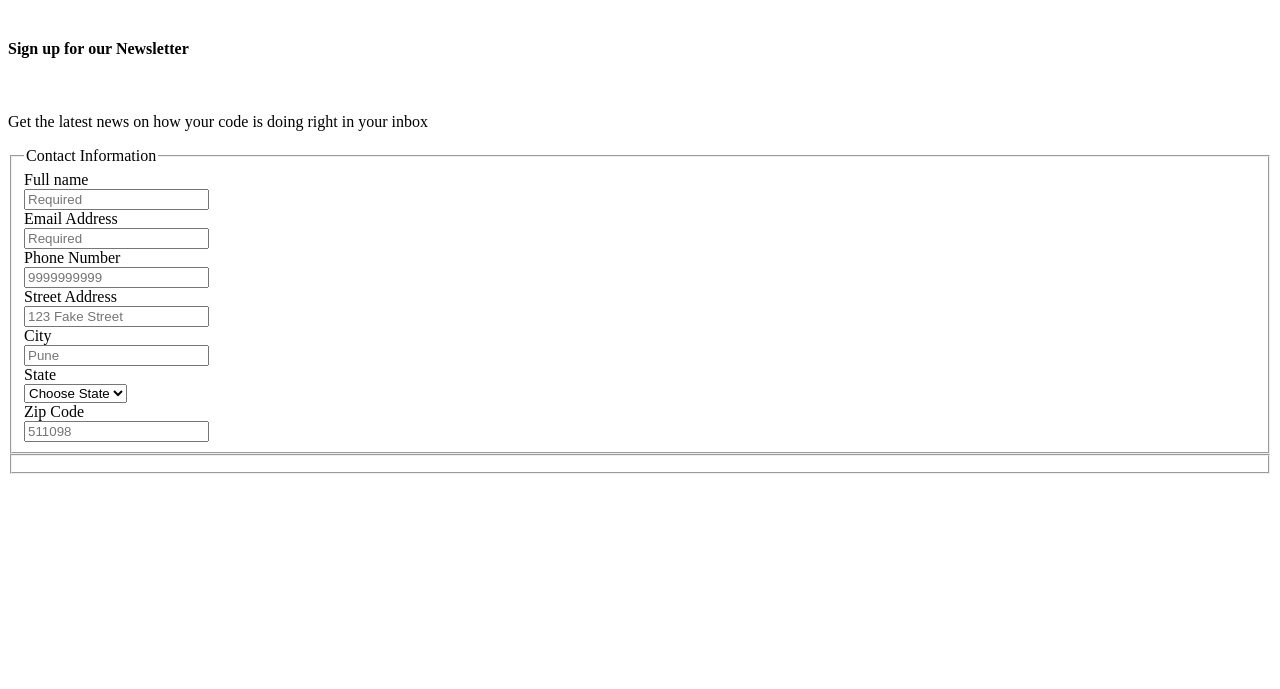
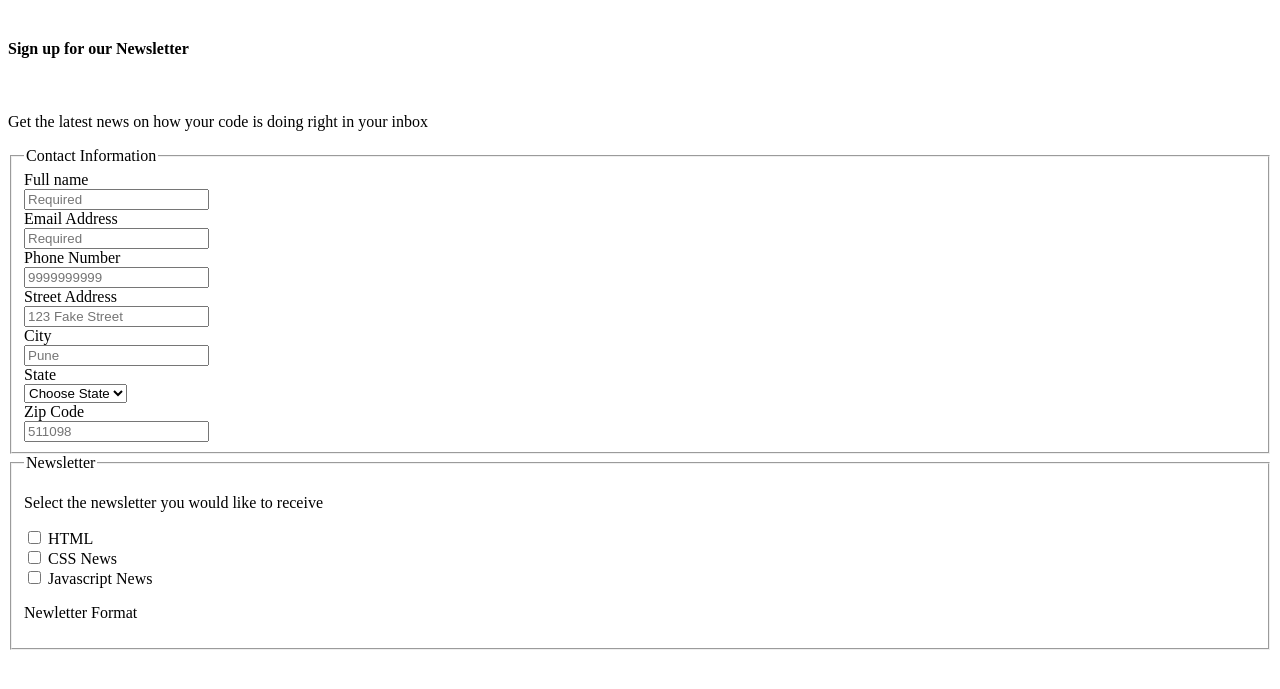
Before and after one commit to iamneo-production/cefaccebebdec305714313bbaaaabbcbbfefone, a website: page public/index.html in a window 1280 px wide. Shown: the part 105-794 px from the top of the page. Drawn offline with Linux system fonts and the light colour scheme.

Commit message:
Backup Commit

```diff
--- a/public/index.html
+++ b/public/index.html
@@ -35,6 +35,18 @@
         </fieldset>
 
         <fieldset>
+            <legend>Newsletter</legend>
+            <p>Select the newsletter you would like to receive</p>
+            <input type = "checkbox">
+            <label>HTML</label><br>
+            <input type = "checkbox">
+            <label>CSS News</label><br>
+            <input type = "checkbox">
+            <label>Javascript News</label>
+
+            <p>Newletter Format</p>
+
+
 
         </fieldset>
       </form>
```
